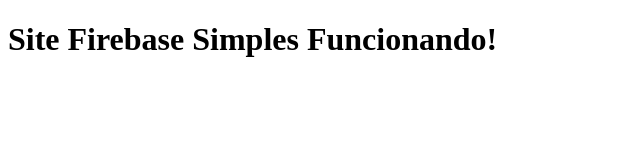
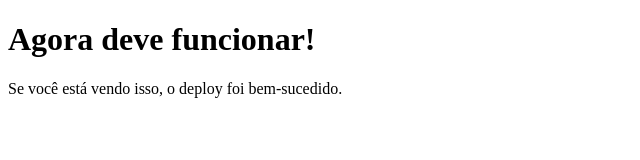
Before and after one commit to salamanca445532-wq/site-firebase-simples, a plain HTML site: page public/index.html in a window 1280 px wide. Shown: the whole page, without its empty margins (0-640 px from the left). Drawn offline with Linux system fonts and the light colour scheme.

Commit message:
Update index.html

```diff
--- a/public/index.html
+++ b/public/index.html
@@ -2,9 +2,10 @@
 <html lang="pt-BR">
 <head>
   <meta charset="utf-8">
-  <title>Meu Site no Firebase</title>
+  <title>Teste Firebase</title>
 </head>
 <body>
-  <h1>Site Firebase Simples Funcionando!</h1>
+  <h1>Agora deve funcionar!</h1>
+  <p>Se você está vendo isso, o deploy foi bem-sucedido.</p>
 </body>
 </html>
```
